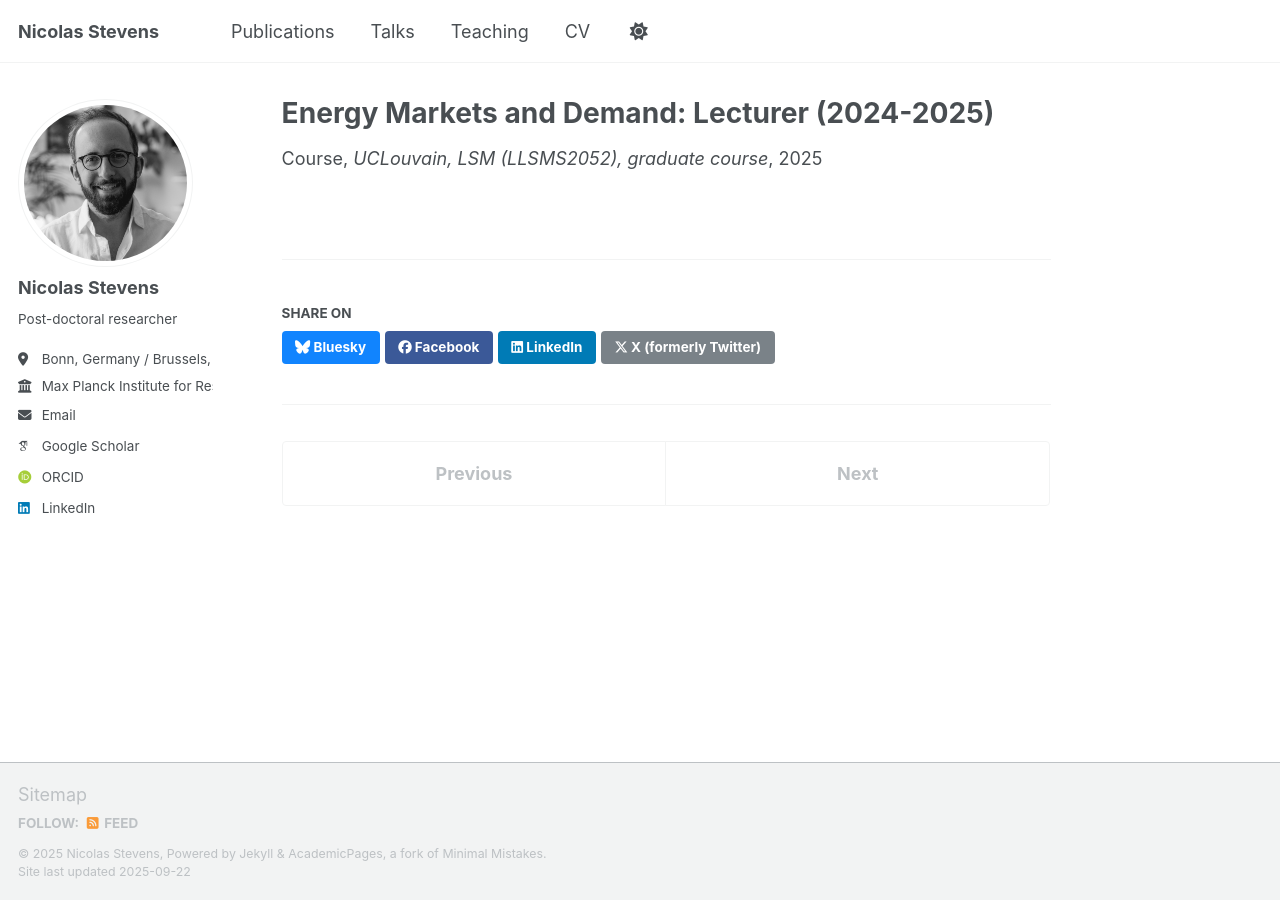
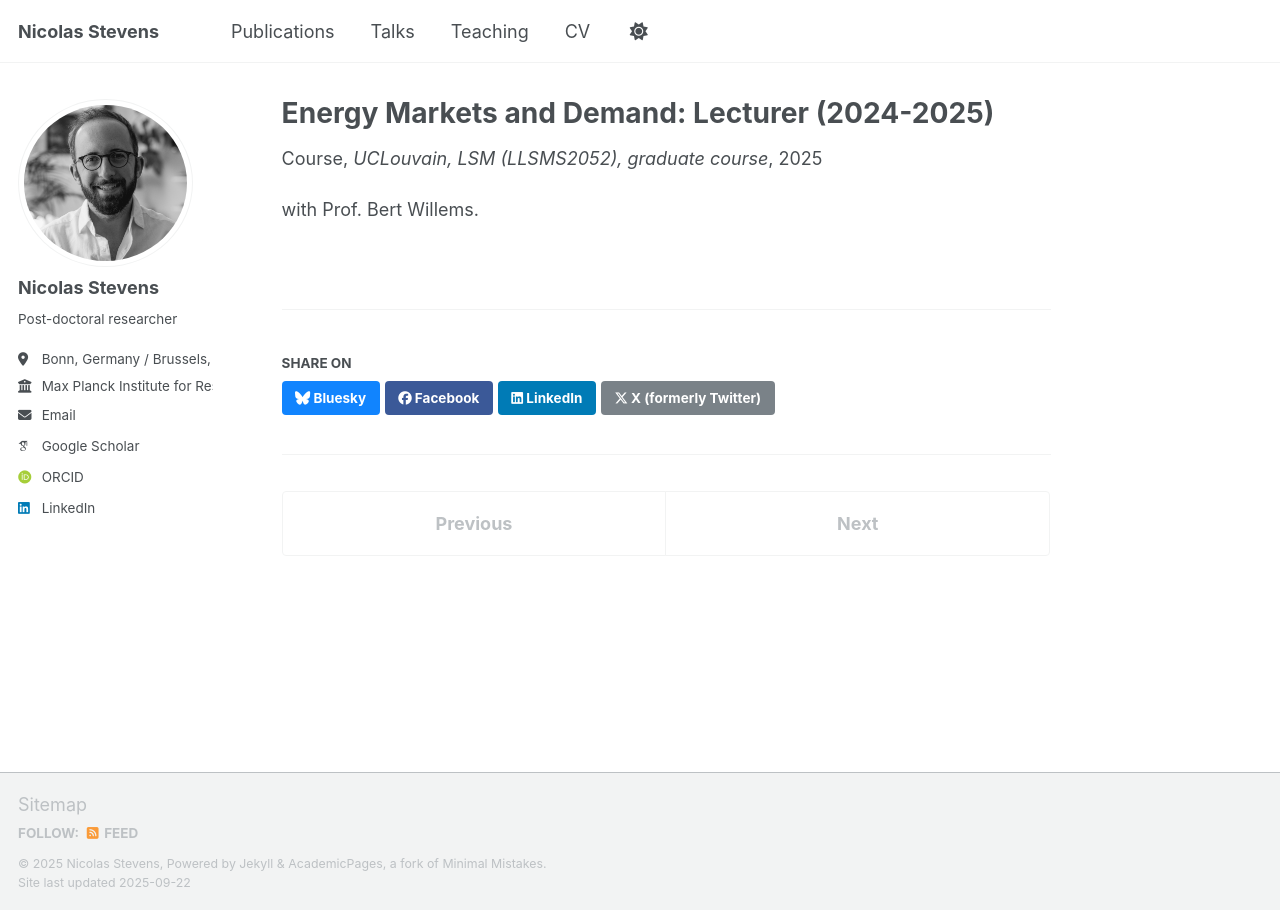
Before and after one commit to NicolasStevens/NicolasStevens.github.io, a Jekyll site: the page built from _teaching/UCLouvainLSM.md, in a window 1280 px wide. Built offline with Jekyll 4.4.1, drawn with Linux system fonts in a browser that asks for light colours; some web fonts are replaced; a script that is not in the unit is left out.

Commit message:
Update UCLouvainLSM.md

```diff
--- a/_teaching/UCLouvainLSM.md
+++ b/_teaching/UCLouvainLSM.md
@@ -7,3 +7,4 @@ venue: "UCLouvain, LSM (LLSMS2052), graduate course"
 date: 2025-01-01
 location: "Louvain-la-Neuve, Belgium"
 ---
+with Prof. Bert Willems.
```
